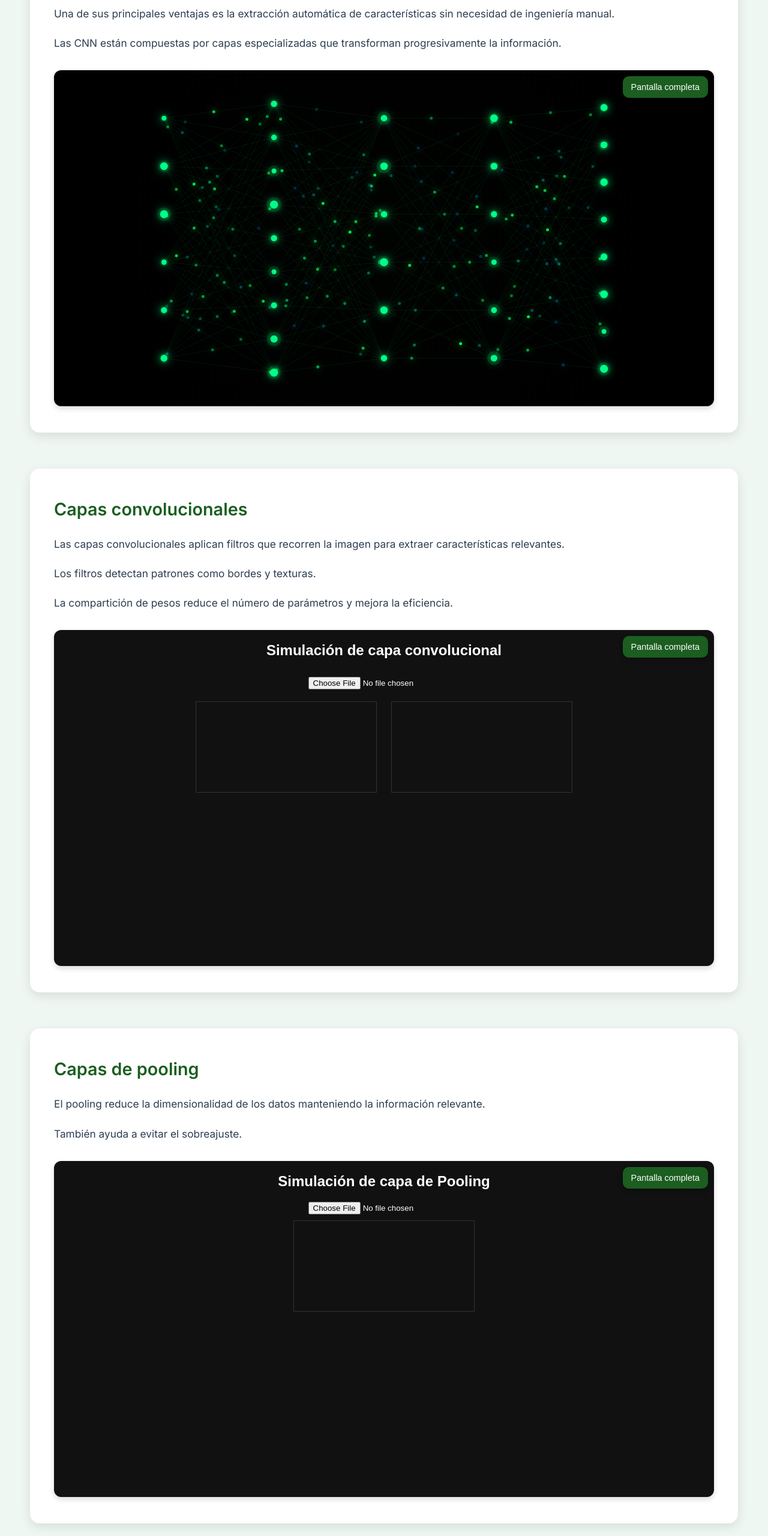
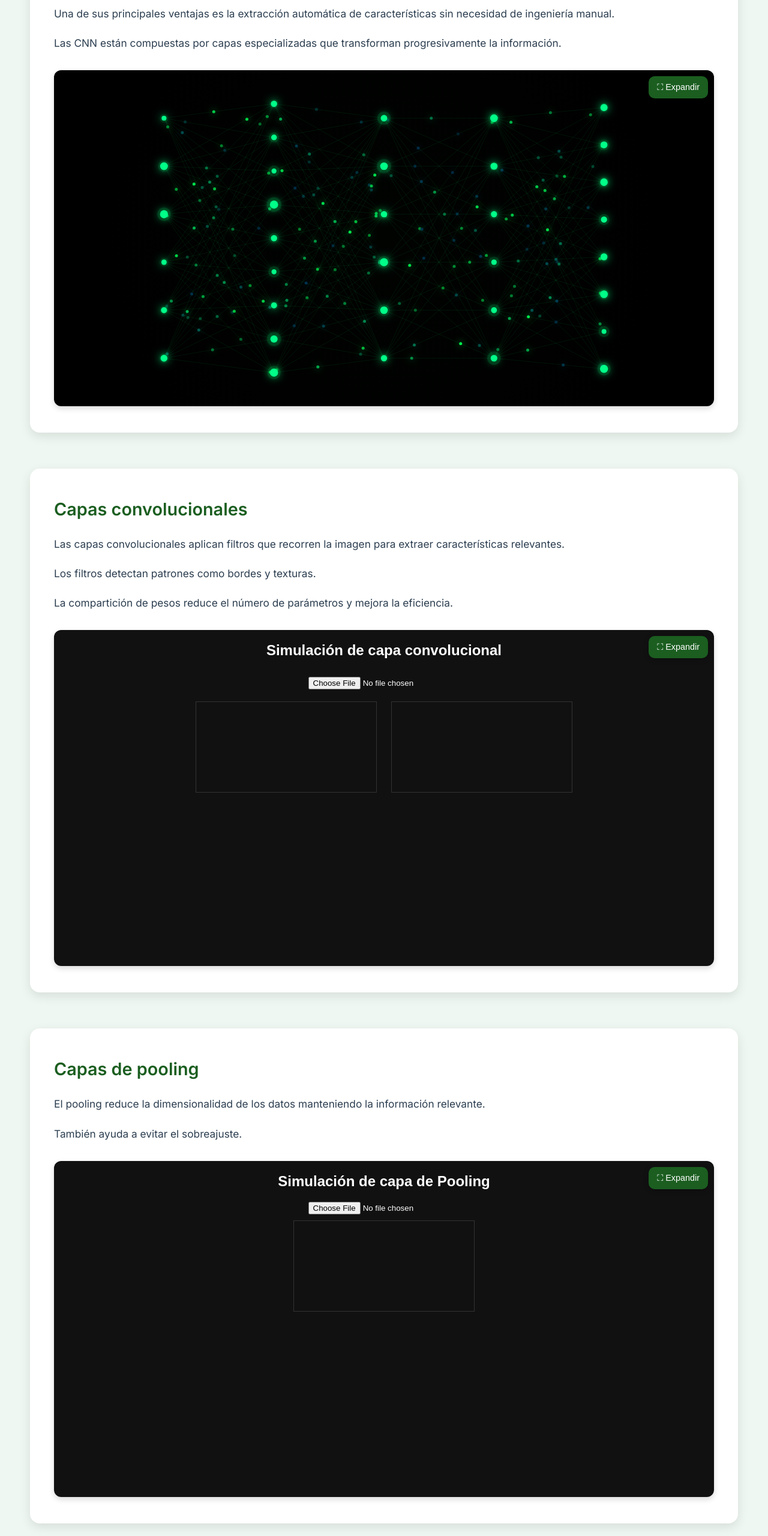
Before and after one commit to JRobRob/Proyecto-HDEX, a plain HTML site: page index.html in a window 1280 px wide. Shown: the part 1260-3820 px from the top of the page at 60% size. Drawn offline with Linux system fonts and the light colour scheme.

Commit message:
Update index.html

```diff
--- a/index.html
+++ b/index.html
@@ -192,7 +192,10 @@ section:hover {
   </div>
 
   <div class="sim-container" id="simNeuContainer">
-    <button class="fullscreen-btn" onclick="goFullscreen('simNeuContainer')">Pantalla completa</button>
+    <button class="fullscreen-btn"
+onclick="goFullscreen('simNeuContainer', 'SimNeu.html')">
+⛶ Expandir
+</button>
     <iframe class="simulation" src="SimNeu.html"></iframe>
   </div>
 </section>
@@ -208,7 +211,10 @@ section:hover {
   </div>
 
   <div class="sim-container" id="simConvContainer">
-    <button class="fullscreen-btn" onclick="goFullscreen('simConvContainer')">Pantalla completa</button>
+    <button class="fullscreen-btn"
+onclick="goFullscreen('simConvContainer', 'SimConv.html')">
+⛶ Expandir
+</button>
     <iframe class="simulation" src="SimConv.html"></iframe>
   </div>
 </section>
@@ -223,7 +229,10 @@ section:hover {
   </div>
 
   <div class="sim-container" id="simPoolContainer">
-    <button class="fullscreen-btn" onclick="goFullscreen('simPoolContainer')">Pantalla completa</button>
+    <button class="fullscreen-btn"
+onclick="goFullscreen('simPoolContainer', 'SimPool.html')">
+⛶ Expandir
+</button>
     <iframe class="simulation" src="SimPool.html"></iframe>
   </div>
 </section>
@@ -238,7 +247,10 @@ section:hover {
   </div>
 
   <div class="sim-container" id="simDenseContainer">
-    <button class="fullscreen-btn" onclick="goFullscreen('simDenseContainer')">Pantalla completa</button>
+    <button class="fullscreen-btn"
+onclick="goFullscreen('simDenseContainer', 'SimDense.html')">
+⛶ Expandir
+</button>
     <iframe class="simulation" src="SimDense.html"></iframe>
   </div>
 </section>
```
